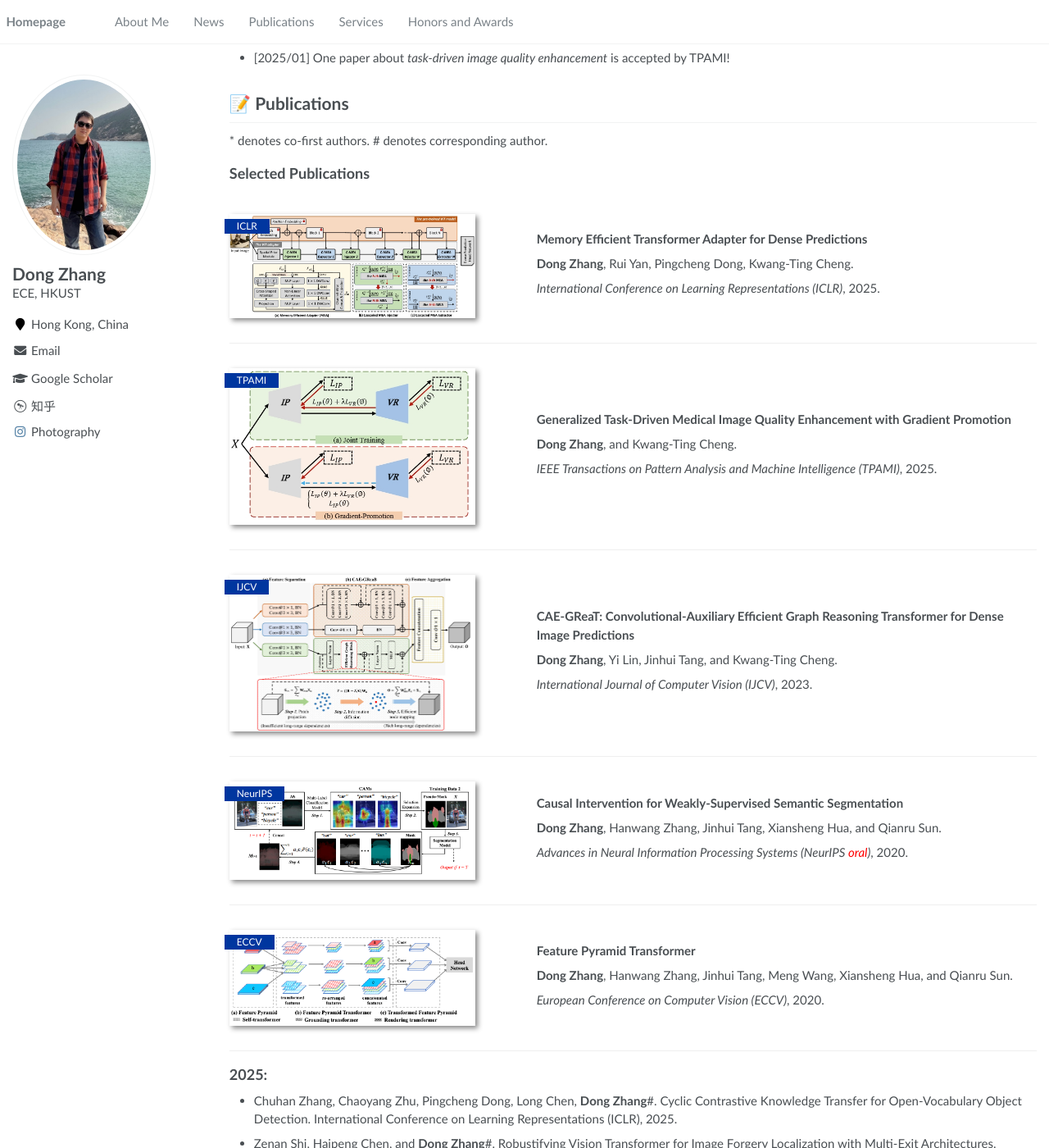
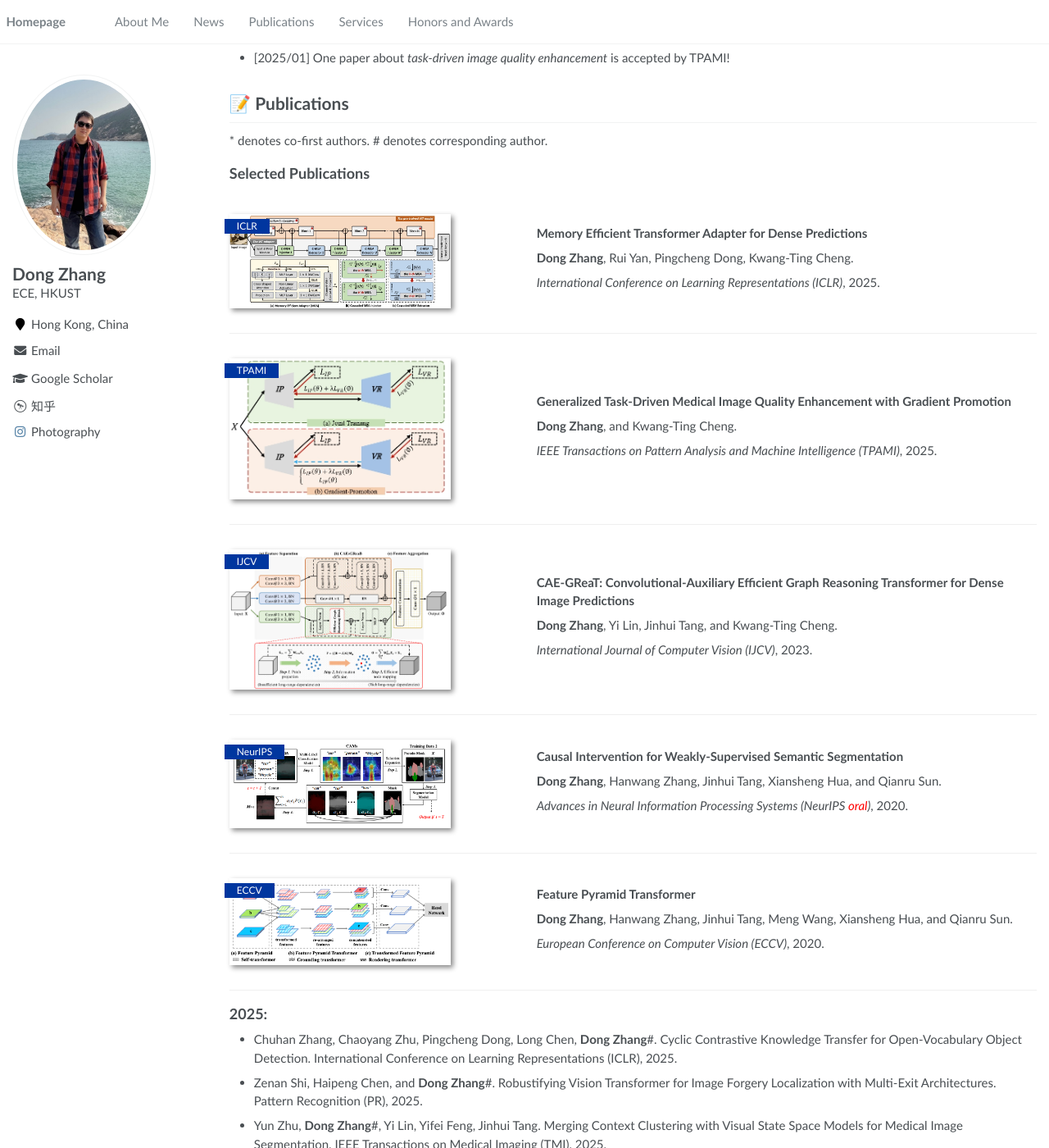
Before and after one commit to dongzhang89/dongzhang89.github.io, a Jekyll site: the page built from _pages/about.md, in a window 1280 px wide and 1400 px high, scrolled down 724 px. Shown: the whole window at 82% size. Built offline with Jekyll 4.4.1, drawn with Linux system fonts in a browser that asks for light colours.

Commit message:
Update main.scss

```diff
--- a/assets/css/main.scss
+++ b/assets/css/main.scss
@@ -56,7 +56,7 @@
         width: 100%;
         order: 2;
         img {
-            max-width: 300px;
+            max-width: 270px;
             box-shadow: 3px 3px 6px #888;
             object-fit: cover;
         }
```
